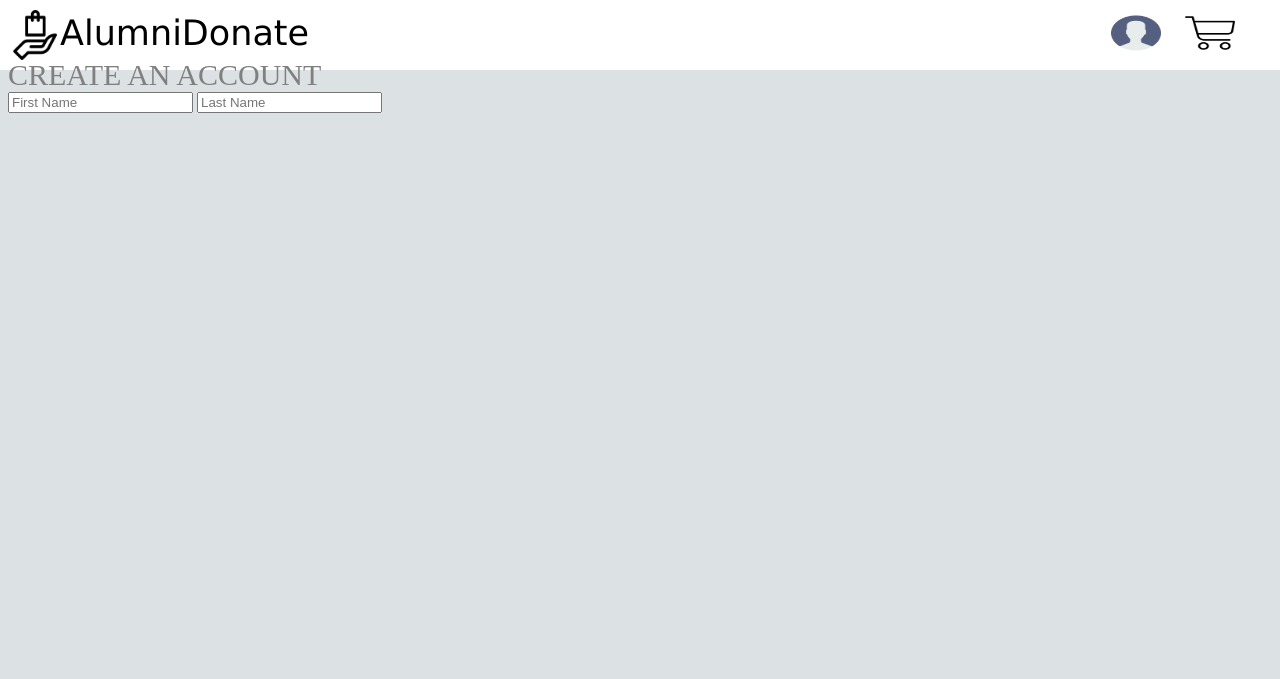
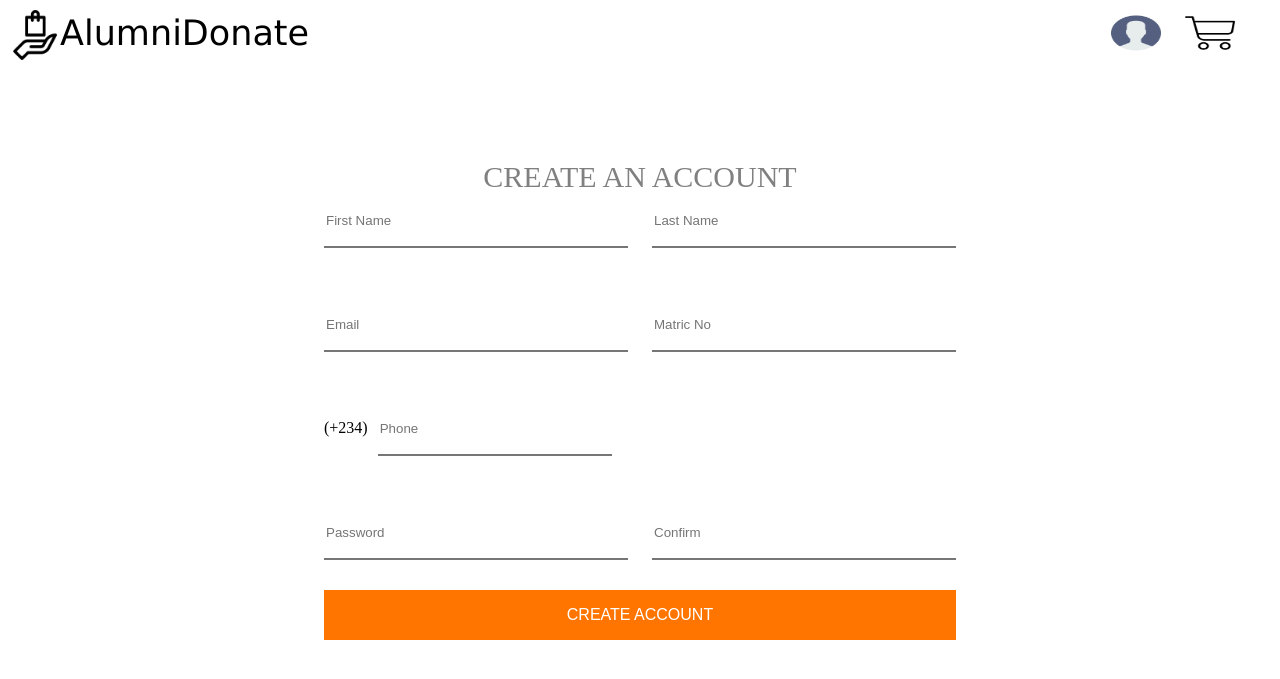
Before and after one commit to Kennychibiam/Web-Design-Alumni-Project, a PHP site: page /login.php in a window 1280 px wide. Shown: the top 679 px of the page. Run offline with PHP 8.4, Linux system fonts and the light colour scheme.

Commit message:
Update login.php

```diff
--- a/login.php
+++ b/login.php
@@ -9,8 +9,7 @@
 <style>
 
 body{
-	position:relative;
-background-color: #DCE1E3;
+background-color: #ffffff;
 
 }
 
@@ -22,7 +21,7 @@ position:fixed;
 top:0px;
 left:0px;
 right:0px;
-z-index:2px;
+z-index:30px;
 }
 #dashdropdown  {
   position:absolute;
@@ -65,21 +64,16 @@ color:black;
 #cartlink{
 	text-decoration:none;
 	color:black;
-	top: 50%;
-    left: 50%;
-    margin-right: -50%;
-    transform: translate(-50%, -50%);
+
 }
 #myaccount{
 padding-left:8px;
 padding-right:8px;
 margin:auto;
 }
-#login{
-padding-left:8px;
-padding-right:8px;
-margin:auto;
-}
+
+
+
 .header a[href="#index"]{
 text-decoration:none;
 color:black;
@@ -90,11 +84,60 @@ color:black;
 
 #loginform{
 	position:absolute;
-	vertical-align:middle;
-	top:50px;
+     top: 50%;
+    left: 50%;
+    margin-right: -50%;
+	margin-bottom:50%;
+    transform: translate(-50%, -50%);
+
+}
+
+#login{
+padding-left:8px;
+padding-right:8px;
+margin:auto;
+}
+
+#spancreateaccount{
+	text-align:center;
+
+}
+form input{
+	border-left:none;
+    border-right:none;
+	border-top:none;
+	background-color:#ffffff;
+
+	height:50px;
+
+}
+form input:focus{
+
+	outline:none;
+    box-shadow: 0 0 10px #719ECE;
+
 
 
 }
+#submitbutton{
+	margin-top:30px;
+	display:block;
+	width:100%;
+	background-color: #FF7500;
+    border: none;
+    color: white;
+    padding: 15px 32px;
+   text-decoration: none;
+   font-size: 16px;
+    cursor: pointer;
+
+}
+#submitbutton:hover{
+		background-color: #4CAF50;
+
+
+}
+
 </style>
 
 </head>
@@ -153,11 +196,29 @@ color:black;
 
 
 <div id="loginform">
-<div>
-<span  style="font-size:30px;color:grey">CREATE AN ACCOUNT</span></div>
-<form>
-<div style="display:inline-block">  <input type="text" placeholder="First Name" name="firstname"/>  </div>
-<div style="display:inline-block">  <input type="text" placeholder="Last Name" name="lasttname"/>  </div>
+<div  id="spancreateaccount"><span   style="font-size:30px;color:grey;">CREATE AN ACCOUNT</span></div>
+
+<form   action="login.php" method="POST" autocomplete="on" >
+<div style="display:inline-block">  <input type="text" placeholder="First Name" name="firstname" style="width:300px" required/>  </div>
+<div style="display:inline-block;margin-left:20px" >  <input type="text" placeholder="Last Name" name="lasttname"style="width:300px" required/>  </div>
+
+<div class="matricpassword" style="margin-top:50px">
+
+<div style="display:inline-block;"><input type="email" name="email" placeholder="Email" style="width:300px" required></div>
+
+<div  style="display:inline-block;margin-left:20px" ><input type="text" name="matricno" placeholder="Matric No" style="width:300px" required></div>
+</div>
+
+<div style="margin-top:50px;"><span style="margin-right:10px;">(+234)</span><input type="tel" placeholder="Phone" name="phone" size="11" style="width:230px" required></div>
+
+
+
+<div style="display:inline-block" ><input style="margin-top:50px;width:300px" type="password" name="password" placeholder="Password" value="" required></div>
+<div style="display:inline-block"  ><input style="margin-top:50px;width:300px;margin-left:20px"type="password" name="confirm" placeholder="Confirm "  required></div>
+
+<input type="button" id="submitbutton" value="CREATE ACCOUNT">
+
+
 
 
 
```
